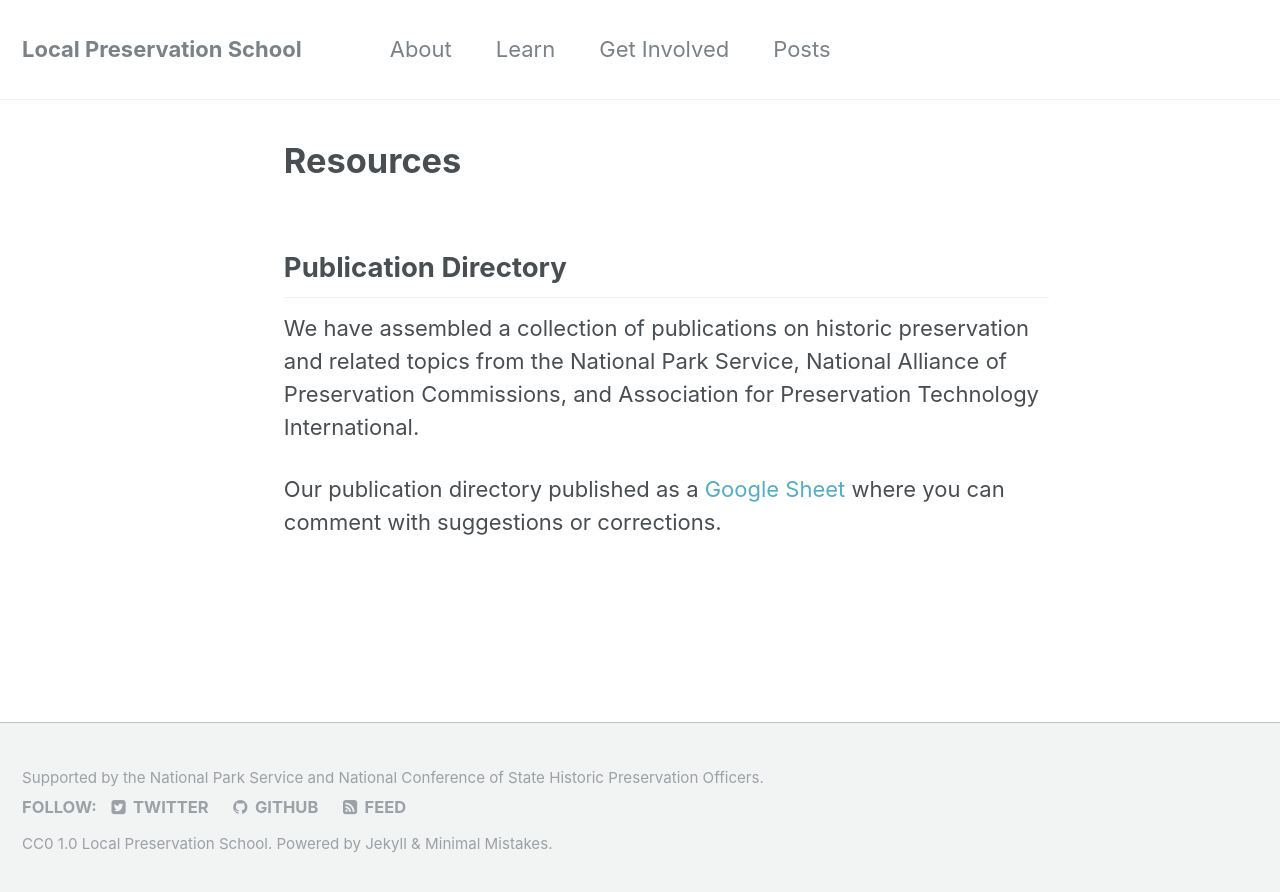
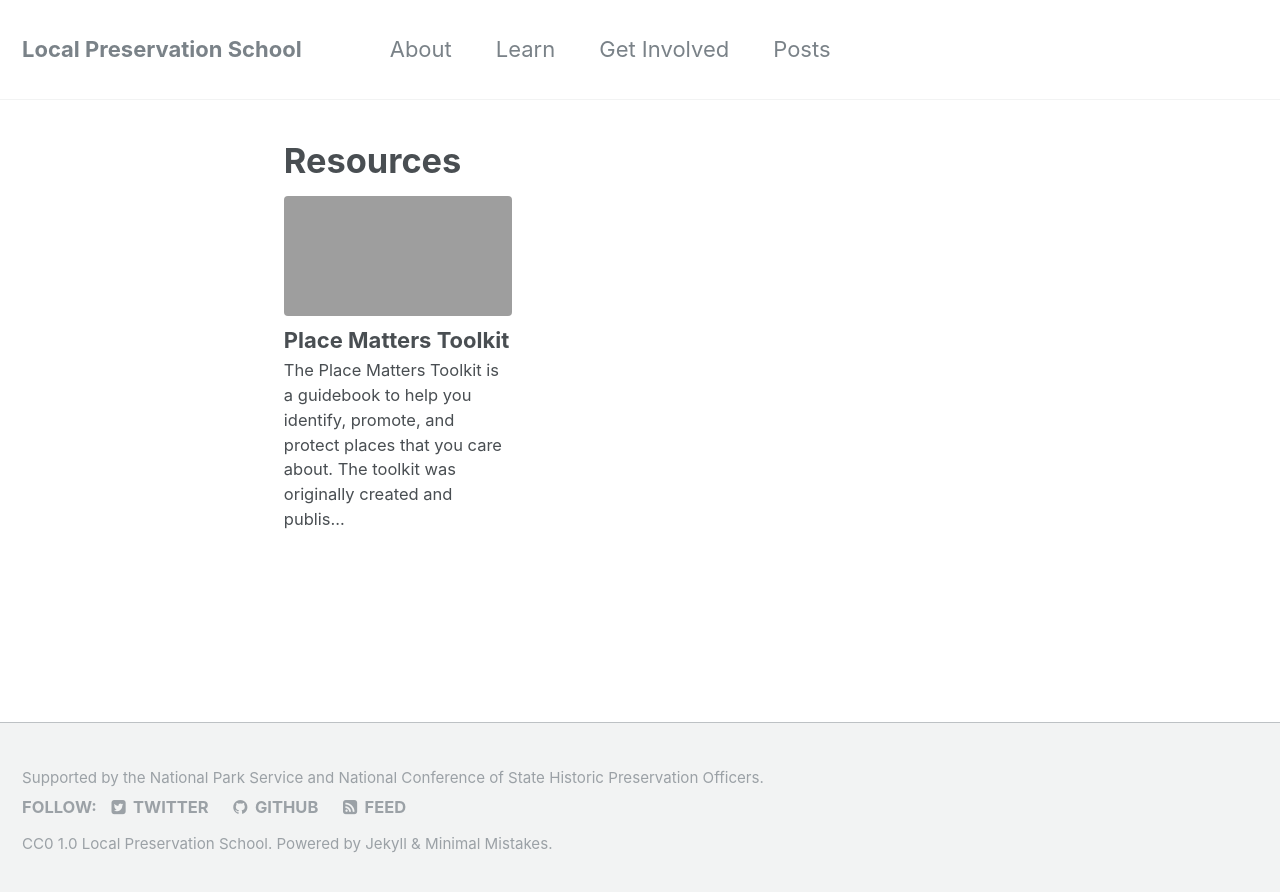
Before and after one commit to localpreservation/localpreservation.github.io, a Jekyll site: the page built from _pages/resources.md, in a window 1280 px wide. Shown: the top 892 px of the page. Built offline with Jekyll 4.4.1, drawn with Linux system fonts in a browser that asks for light colours.

Commit message:
Add resource archive page, profile page for Place Matters Toolkit

```diff
--- a/_pages/resources.md
+++ b/_pages/resources.md
@@ -1,35 +1,13 @@
 ---
-layout: single
+layout: archive
 title: Resources
 permalink: /resources/
 ---
 
-## Publication Directory
+{% include base_path %}
 
-We have assembled a collection of publications on historic preservation and related topics from the National Park Service, National Alliance of Preservation Commissions, and Association for Preservation Technology International.
-
-Our publication directory published as a [Google Sheet](https://docs.google.com/spreadsheets/d/1_IU4L6yUaZJLSSyonBmxYyotocSEaxeNdqi-Go-6Tyg/edit?usp=sharing) where you can comment with suggestions or corrections.
-
-<div class="PublicationList">
-{% for publication in site.data.publications %}
-<div class="Publication">
-<p><a href="{{ publication.Link }}">
-      {{ publication.Title }}
-</a></p>
-<dl>
-  <dt>Publication Year</dt>
-  <dd class="Topic">{{ publication.Year }}</dd>
-  <dt>Topic</dt>
-  <dd class="Topic">{{ publication.Topic }}</dd>
-  <dt>Published by</dt>
-  <dd>{{ publication.Publisher }}</dd>
-  <dt>Publication</dt>
-  <dd>{{ publication.PublicationTitle }}</dd>
-  <dt>Language</dt>
-  <dd class="Language">{{ publication.Language }}</dd>
-  <dt>Country</dt>
-  <dd class="Country">{{ publication.Country }}</dd>
-</dl>
+<div class="grid__wrapper">
+  {% for post in site.resources %}
+    {% include archive-single.html type="grid" %}
+  {% endfor %}
 </div>
-{% endfor %}
-</div>
--- /dev/null
+++ b/_resources/placematters.md
@@ -0,0 +1,18 @@
+---
+title: "Place Matters Toolkit"
+excerpt: "The Place Matters Toolkit is a guidebook to help you identify, promote, and protect places that you care about. The toolkit was originally created and published by the Place Matters program of City Lore in New York City."
+header:
+  overlay_color: "#838383"
+  overlay_image: 27661222071_d149288f9e_k-square.jpg
+  cta_label: "Try the toolkit"
+  cta_url: "https://localpreservation.github.io/placematters/"
+  caption: "FDNY Squad Co.18 Firehouse, W. 10th Street, Greenwich Village, New York City,  2015 December 15. Courtesy [Spencer Means/Flickr](https://www.flickr.com/photos/hunky_punk/27661222071/) ([CC BY-SA 2.0](https://creativecommons.org/licenses/by-nc/2.0/))"
+---
+
+If asked, each of us could probably point to public places in our city that connect us to the past, sustain thriving communities, contribute diversity and distinctiveness to our surroundings, and add to our well being.
+
+But most of us are never asked.
+
+To remedy this in New York City, two groups—City Lore and the Municipal Art Society—created the Place Matters project in 1998. Among other activities, Place Matters conducts the Census of Places that Matter, a ground-up inventory created through interviews, community forums, and via the mail and Internet. New Yorkers have nominated over 650 places to the Census, including the longest running Latin music store, a church built by Irish dock workers, and the city’s last surviving historic beer garden.
+
+As the nominations mount, the Census is becoming a knowledge bank about the places New Yorkers care about. But it’s also revealing the vulnerability of many of these places to change and destruction—a vulnerability shared by similar places in cities across the country.
```
Also changed, not shown: images/27661222071_d149288f9e_k-square.jpg (added).
